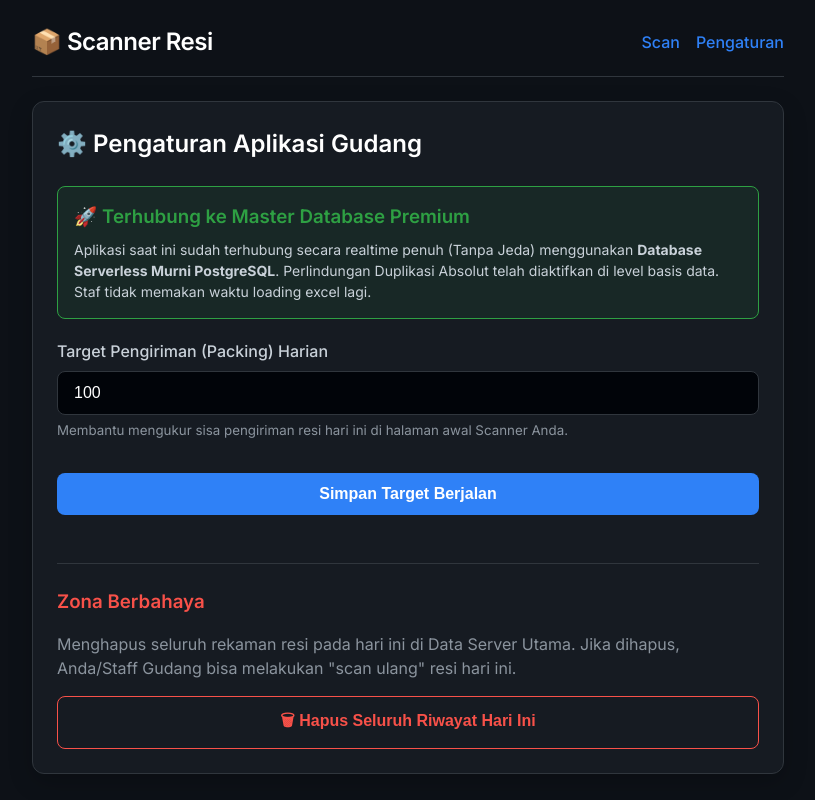
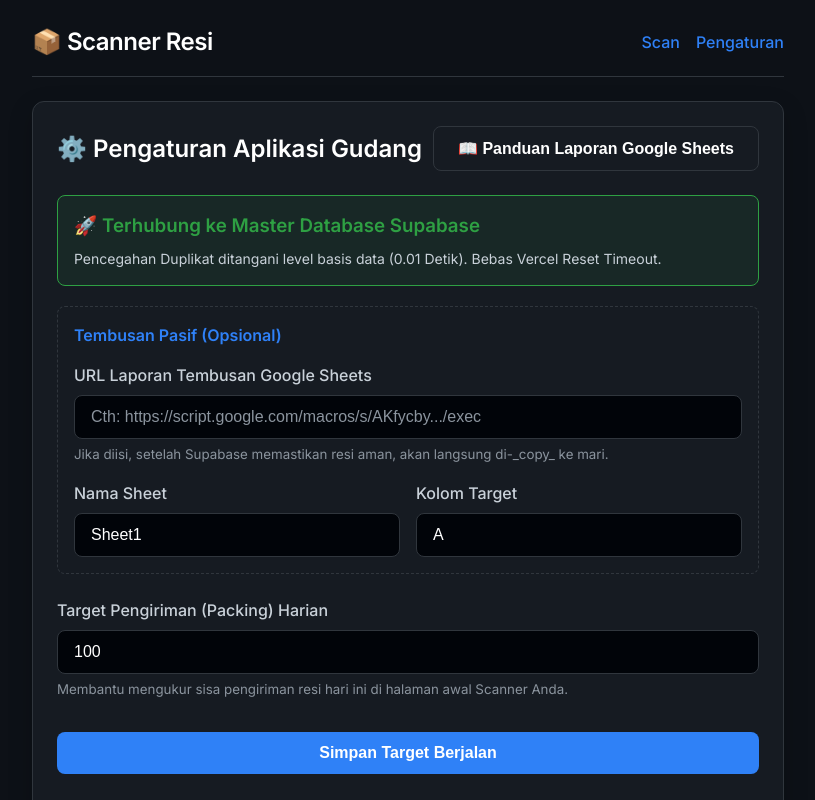
Before and after one commit to 612202300099-crypto/scanner-resi, a Next.js app: page /settings in a window 1280 px wide. Shown: the top 800 px of the page, without its empty margins (232-1047 px from the left). Built offline with nearby package versions, Linux system fonts and the light colour scheme.

Commit message:
Sistem Tembusan Pasif (Dual-Write): Supabase Pertama, Google Sheets Kedua (Opsional)

```diff
--- a/src/app/api/scan/route.ts
+++ b/src/app/api/scan/route.ts
@@ -1,9 +1,10 @@
 import { NextResponse } from 'next/server';
 import { supabase } from '@/lib/supabase';
+import { appendToSheet } from '@/lib/sheets';
 
 export async function POST(req: Request) {
     try {
-        const { tracking_number } = await req.json();
+        const { tracking_number, config } = await req.json();
 
         if (!tracking_number || typeof tracking_number !== 'string') {
             return NextResponse.json(
@@ -34,6 +35,20 @@
             throw new Error(error.message);
         }
 
+        // --- SISTEM TEMBUSAN PASIF ---
+        if (config && config.scriptWebUrl) {
+            try {
+                // Tembak laporannya, biarkan berjalan di latar agar kamera gak nunggu
+                // Error di sini sengaja diabaikan karena Supabase sudah sukses.
+                await appendToSheet({
+                    action: 'SCAN',
+                    tracking_number: rawResi
+                }, config);
+            } catch (err) {
+                console.log("Ignored Sheets error", err);
+            }
+        }
+
         return NextResponse.json({
             success: true,
             message: 'Resi berhasil ditambahkan',
--- a/src/app/settings/page.tsx
+++ b/src/app/settings/page.tsx
@@ -68,53 +68,24 @@
         colIndex += (targetColumn.charCodeAt(i) - 64) * Math.pow(26, targetColumn.length - i - 1);
     }
 
-    // BACA SELURUH ISI KOLOM secara cepat
-    var values = sheet.getRange(1, colIndex, sheet.getMaxRows(), 1).getDisplayValues();
-    var allScans = [];
-    var nextRow = 1;
-
-    for (var i = 0; i < values.length; i++) {
-      if (values[i][0] !== "") {
-        // PERBAIKAN FATAL: Memaksa semua resi (nomor/teks) di Sheet menjadi String murni agar aman dicek
-        allScans.push(String(values[i][0]).trim().toUpperCase());
-        nextRow = i + 2;
-      }
-    }
-
-    if (action === "GET_STATS") {
-      var recent = allScans.slice(-6).reverse().map(function(t) {
-        return { tracking_number: t, status: 'success', scanned_at: new Date().toISOString() };
-      });
-      return ContentService.createTextOutput(JSON.stringify({
-        success: true,
-        total: allScans.length,
-        recentHistory: recent
-      })).setMimeType(ContentService.MimeType.JSON);
-    }
-
-    if (trackingNumber) {
+    if (action === "SCAN" && trackingNumber) {
       var trackingStr = String(trackingNumber).trim().toUpperCase();
 
-      // PENCEGAHAN DUPLIKAT ABSOLUT SEKARANG TERJAMIN:
-      if (allScans.indexOf(trackingStr) !== -1) {
-        return ContentService.createTextOutput(JSON.stringify({
-          success: false,
-          is_duplicate: true,
-          error: "Tertolak! Resi sudah tercatat di Google Sheet."
-        })).setMimeType(ContentService.MimeType.JSON);
-      }
+      // Murni String ' tanpa konversi numeric oleh excel
+      // Karena Supabase sudah memastikan ini 100% Unik Murni, kita tinggal lempar masuk saja (Lebih Cepat!)
+      var lastRow = sheet.getLastRow();
+      var emptyRow = lastRow + 1;
 
-      // Murni String ' tanpa konversi numeric oleh excel
-      sheet.getRange(nextRow, colIndex).setValue("'" + trackingStr);
+      sheet.getRange(emptyRow, colIndex).setValue("'" + trackingStr);
 
       return ContentService.createTextOutput(JSON.stringify({
         success: true,
-        row: nextRow,
+        row: emptyRow,
         scanned_at: new Date().toISOString()
       })).setMimeType(ContentService.MimeType.JSON);
     }
 
-    throw new Error("Aksi tidak dikenali.");
+    return ContentService.createTextOutput(JSON.stringify({ success: true, message: 'Ping OK' })).setMimeType(ContentService.MimeType.JSON);
 
   } catch (error) {
     return ContentService.createTextOutput(JSON.stringify({
@@ -129,18 +100,71 @@
     <div className="card">
       <div style={{ display: 'flex', justifyContent: 'space-between', alignItems: 'center', marginBottom: '24px' }}>
         <h2>⚙️ Pengaturan Aplikasi Gudang</h2>
+        <button
+          onClick={() => setShowTutorial(!showTutorial)}
+          className="btn"
+          style={{ width: 'auto', backgroundColor: 'var(--panel-bg)', border: '1px solid var(--border-color)', color: 'white' }}
+        >
+          {showTutorial ? 'Sembunyikan' : '📖 Panduan Laporan Google Sheets'}
+        </button>
       </div>
+
+      {showTutorial && (
+        <div style={{ padding: '20px', background: '#0d1117', border: '1px solid var(--primary)', borderRadius: '8px', marginBottom: '24px', lineHeight: '1.6' }}>
+          <h3 style={{ color: 'var(--primary)', marginBottom: '12px' }}>Cara Mengirim Tembusan ke Google Sheet (Pasif)</h3>
+          <p style={{ color: 'var(--text-muted)', marginBottom: '12px' }}>
+            Karena pendeteksi Duplikat sudah diambil alih oleh PostgreSQL secara penuh, Google Sheets kini hanya bertindak sebagai "Penerima Laporan" murni. Jadinya akan 100X lebih cepat dari sebelumnya.
+          </p>
+          <ol style={{ marginLeft: '20px', color: 'var(--text-main)' }}>
+            <li style={{ marginBottom: '8px' }}>Buka file Google Sheet Anda &gt; menu <strong>Extensions (Ekstensi)</strong> &gt; <strong>Apps Script</strong>.</li>
+            <li style={{ marginBottom: '8px' }}>Hapus semua kode lama, lalu <strong>paste kode super-ngebut ini</strong>:</li>
+
+            <div style={{ position: 'relative', margin: '12px 0' }}>
+              <pre style={{ background: '#000', padding: '16px', borderRadius: '4px', overflowX: 'auto', fontSize: '12px', border: '1px solid var(--border-color)' }}>
+                <code>{scriptCode}</code>
+              </pre>
+              <button
+                onClick={() => navigator.clipboard.writeText(scriptCode).then(() => alert('Kode berhasil disalin!'))}
+                style={{ position: 'absolute', top: '8px', right: '8px', padding: '4px 8px', fontSize: '12px', background: 'var(--primary)', color: 'white', border: 'none', borderRadius: '4px', cursor: 'pointer' }}
+              >
+                Salin Kode Baru
+              </button>
+            </div>
+
+            <li style={{ marginBottom: '8px' }}>Deploy ulang sebagai Web App (Pilih "Me" dan "Anyone"). Salin URL-nya ke bawah ini.</li>
+          </ol>
+        </div>
+      )}
+
       {message && <div style={{ marginBottom: '16px', padding: '12px', background: 'var(--success-bg)', border: '1px solid var(--success)', color: 'var(--success)', borderRadius: '8px' }}>{message}</div>}
 
       <form onSubmit={handleSubmit}>
         <div style={{ marginBottom: '20px', padding: '16px', borderRadius: '8px', background: 'rgba(46, 160, 67, 0.1)', border: '1px solid var(--success)' }}>
-                    <h3 style={{ color: 'var(--success)', marginBottom: '8px' }}>🚀 Terhubung ke Master Database Premium</h3>
+          <h3 style={{ color: 'var(--success)', marginBottom: '8px' }}>🚀 Terhubung ke Master Database Supabase</h3>
           <p style={{ color: 'var(--text-main)', fontSize: '14px', lineHeight: '1.5' }}>
-                        Aplikasi saat ini sudah terhubung secara realtime penuh (Tanpa Jeda) menggunakan <strong>Database Serverless Murni PostgreSQL</strong>. Perlindungan Duplikasi Absolut telah diaktifkan di level basis data. Staf tidak memakan waktu loading excel lagi.
+            Pencegahan Duplikat ditangani level basis data (0.01 Detik). Bebas Vercel Reset Timeout.
           </p>
         </div>
 
-                <div className="form-group">
+        <div className="form-group" style={{ padding: '16px', border: '1px dashed var(--border-color)', borderRadius: '8px' }}>
+          <h4 style={{ marginBottom: '16px', color: 'var(--primary)' }}>Tembusan Pasif (Opsional)</h4>
+          <label className="form-label">URL Laporan Tembusan Google Sheets</label>
+          <input className="form-control" type="url" value={config.scriptWebUrl} onChange={(e) => setConfig({ ...config, scriptWebUrl: e.target.value })} placeholder="Cth: https://script.google.com/macros/s/AKfycby.../exec" />
+          <small style={{ display: 'block', marginTop: '6px', color: 'var(--text-muted)' }}>Jika diisi, setelah Supabase memastikan resi aman, akan langsung di-_copy_ ke mari.</small>
+
+          <div style={{ display: 'flex', gap: '16px', marginTop: '16px' }}>
+            <div style={{ flex: 1 }}>
+              <label className="form-label">Nama Sheet</label>
+              <input className="form-control" type="text" value={config.sheetName} onChange={(e) => setConfig({ ...config, sheetName: e.target.value })} placeholder="Cth: Laporan" />
+            </div>
+            <div style={{ flex: 1 }}>
+              <label className="form-label">Kolom Target</label>
+              <input className="form-control" type="text" value={config.targetColumn} onChange={(e) => setConfig({ ...config, targetColumn: e.target.value })} placeholder="Cth: A" />
+            </div>
+          </div>
+        </div>
+
+        <div className="form-group" style={{ marginTop: '24px' }}>
           <label className="form-label">Target Pengiriman (Packing) Harian</label>
           <input className="form-control" type="number" value={config.dailyTarget} onChange={(e) => setConfig({ ...config, dailyTarget: Number(e.target.value) })} min="1" />
           <small style={{ display: 'block', marginTop: '6px', color: 'var(--text-muted)' }}>Membantu mengukur sisa pengiriman resi hari ini di halaman awal Scanner Anda.</small>
@@ -151,7 +175,7 @@
 
       <div style={{ marginTop: '48px', paddingTop: '24px', borderTop: '1px solid var(--border-color)' }}>
         <h3 style={{ color: 'var(--danger)', marginBottom: '16px' }}>Zona Berbahaya</h3>
-                <p style={{ marginBottom: '16px', color: 'var(--text-muted)' }}>Menghapus seluruh rekaman resi pada hari ini di Data Server Utama. Jika dihapus, Anda/Staff Gudang bisa melakukan "scan ulang" resi hari ini.</p>
+        <p style={{ marginBottom: '16px', color: 'var(--text-muted)' }}>Menghapus seluruh rekaman resi pada hari ini di Data Server Utama Supabase (Ke Excel tidak akan terhapus).</p>
         <button onClick={resetDaily} className="btn btn-danger">🗑 Hapus Seluruh Riwayat Hari Ini</button>
       </div>
     </div>
--- a/src/lib/sheets.ts
+++ b/src/lib/sheets.ts
@@ -1,4 +1,4 @@
-import { AppConfig } from './storage';
+import { AppConfig } from './clientStorage';
 
 export const appendToSheet = async (payload: any, config: AppConfig) => {
     let url = config.scriptWebUrl?.trim() || '';
```
Lines whose indentation alone changed are shown as unchanged.
